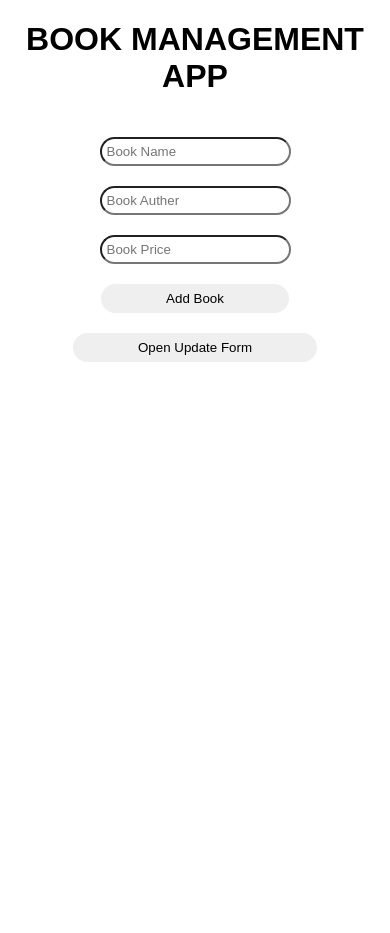
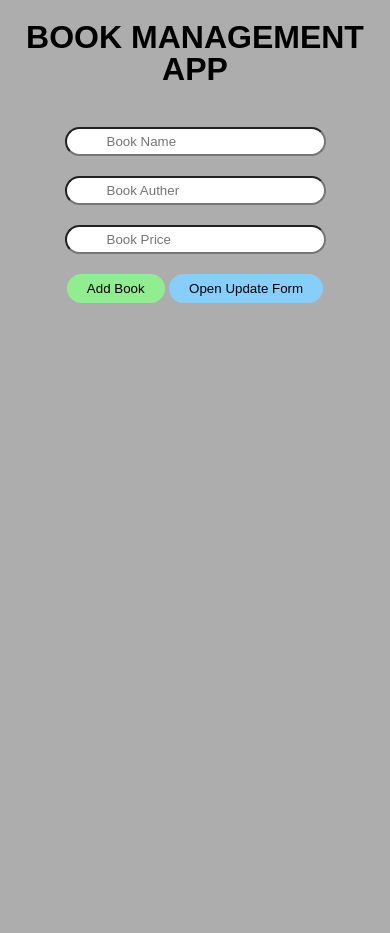
Before and after one commit to jenkem1337/oop-crud-with-view, a PHP site: page / in a window 390 px wide. Before the commit the page ends 362 px from the top, so only its background shows below. Run offline with PHP 8.4, Linux system fonts and the light colour scheme.

Commit message:
divs
some divs fixed and added

```diff
--- a/index.html
+++ b/index.html
@@ -5,6 +5,7 @@
     <meta http-equiv="X-UA-Compatible" content="IE=edge">
     <meta name="viewport" content="width=device-width, initial-scale=1.0">
     <link rel="stylesheet" href="style.css">
+
     <title>Uygulama</title>
 </head>
 <style>
@@ -12,30 +13,33 @@
 </style>
 <body>
     <h1 style="text-align: center;">BOOK MANAGEMENT APP</h1>
-    <div class="app" id="app">
-
-        <input type="text" placeholder="Book Name" id="kitap-input">
-        <input type="text" placeholder="Book Auther" id="yazar-input">
-        <input type="text" placeholder="Book Price" id="fiyat-input"> <br>
-        <button id="add-btn" onclick="addBook(event)"> Add Book </button>
-        <button id="form-btn" onclick="openUpdateForm(event)">Open Update Form</button>
-
-        <div id="update">
-            <span class="update-title">Book Updater Form</span> <br>
-            <input type="text"  class="newbook" placeholder="Book Name" >
-            <input type="text"  class="newauther" placeholder="Book Auther" >
-            <input type="text"  class="newprice" placeholder="Book Price" >
+        <div class="msg-container" id="msg-container">
+        </div>
+        <div class="book-forms-container">
+            <input type="text" placeholder="Book Name" id="kitap-input"> <br>
+            <input type="text" placeholder="Book Auther" id="yazar-input"> <br>
+            <input type="text" placeholder="Book Price" id="fiyat-input"> <br>
+            <div class="">
+                <button class="form-btns add-btn" onclick="addBook(event)"> Add Book </button>
+                <button class="form-btns update-form-btn" id="form-btn" onclick="openUpdateForm(event)">Open Update Form</button>
+            </div>
+            <div class="update-form" id="update">
+                <span class="update-title">Book Updater Form</span> <br>
+                <input type="text"  class="newbook" placeholder="Book Name" > <br>
+                <input type="text"  class="newauther" placeholder="Book Auther" > <br>
+                <input type="text"  class="newprice" placeholder="Book Price" >
+            </div>
         </div>
 
-        <div id="list-container" class="list-container">
+
+        <div id="list-container" class="list-container" >
             <ul class="list" id="list"></ul>
         </div>
-    </div>
+
 
 
 
 <script  src="app.js"></script>
 
-
 </body>
 </html>
--- a/style.css
+++ b/style.css
@@ -1,43 +1,133 @@
-body {font-family: Arial, Helvetica, sans-serif;}
 
-.app{
-    text-align: center;
+/* http://meyerweb.com/eric/tools/css/reset/
+   v2.0 | 20110126
+   License: none (public domain)
+*/
+
+html, body, div, span, applet, object, iframe,
+h2, h3, h4, h5, h6, p, blockquote, pre,
+a, abbr, acronym, address, big, cite, code,
+del, dfn, em, img, ins, kbd, q, s, samp,
+small, strike, strong, sub, sup, tt, var,
+b, u, i, center,
+dl, dt, dd, ol, ul, li,
+fieldset, form, label, legend,
+table, caption, tbody, tfoot, thead, tr, th, td,
+article, aside, canvas, details, embed,
+figure, figcaption, footer, header, hgroup,
+menu, nav, output, ruby, section, summary,
+time, mark, audio, video {
+	margin: 0;
+	padding: 0;
+	border: 0;
+	font-size: 100%;
+	font: inherit;
+	vertical-align: baseline;
+}
+/* HTML5 display-role reset for older browsers */
+article, aside, details, figcaption, figure,
+footer, header, hgroup, menu, nav, section {
+	display: block;
+}
+body {
+	line-height: 1;
+    font-family: Arial, Helvetica, sans-serif;
+    background-color: rgb(173, 173, 173);
+}
+ol, ul {
+	list-style: none;
+}
+blockquote, q {
+	quotes: none;
+}
+blockquote:before, blockquote:after,
+q:before, q:after {
+	content: '';
+	content: none;
+}
+table {
+	border-collapse: collapse;
+	border-spacing: 0;
 }
 
-#add-btn{
+/* width */
+::-webkit-scrollbar {
+    width: 10px;
+  }
+
+/* Track */
+::-webkit-scrollbar-track {
+    background: #f1f1f1;
+  }
+
+  /* Handle */
+  ::-webkit-scrollbar-thumb {
+    background: #888;
+  }
+
+  /* Handle on hover */
+  ::-webkit-scrollbar-thumb:hover {
+    background: #555;
+  }
+
+.msg-container{
+    padding: 20px;
+    color: white;
+    width: 100%;
+    text-align: center;
+    margin-top: 50px;
+    display: none;
+  }
+
+.book-forms-container{
+    float: left;
+    text-align: center;
+    margin-top: 150px;
+    margin-left: 100px;
+}
+
+.add-btn{
     margin-top:20px;
+    background-color: lightgreen;
+    border: none;
+    cursor: pointer;
+    border-radius: 50px;
+    padding:7px 40px;
+    transition: ease 1s;
 }
-#form-btn{
+
+.update-form-btn{
+    background-color: lightskyblue;
+    margin-top:20px;
     border: none;
+    cursor: pointer;
     border-radius: 50px;
-    padding: 7px 65px;
-    cursor: pointer;
-    margin-top:20px;
+    padding: 7px 40px;
+    transition: ease 1s;
 }
-#update{
+
+.update-form{
     text-align: center;
     display: none;
     margin-top: 20px;
 }
+
 input{
-
     border-radius: 50px;
-    padding: 5px ;
+    padding: 5px 40px ;
     margin-top: 20px
-}
-
-button{
-    border: none;
-    border-radius: 50px;
-    padding: 7px 65px;
-    cursor: pointer;
-
 }
 
 .list-container{
     justify-content: center;
+    width: 500px;
+    height: 550px;
     text-align: center;
-    margin-top: 30px;
+    margin-top: 80px;
+    float:right;
+    margin-right: 200px;
+    overflow: auto;
+
 }
 
 
@@ -45,16 +135,14 @@ button{
     justify-content: center;
     list-style-type: none;
     margin-top: 30px;
-
 }
 
-.buttons {
-    padding: 5px 65px;
+.book-buttons {
+    justify-content: center;
     border: none;
     cursor: pointer;
-    justify-content: center;
     border-radius: 50px;
-
+    padding: 7px 40px;
 }
 
 .update-title{
@@ -63,5 +151,63 @@ button{
 }
 
 .update-btn{
-    margin-top: 20px
+    margin-top: 20px;
+    border: none;
+    cursor: pointer;
+    border-radius: 50px;
+    padding: 7px 40px;
 }
+
+.update-btn{
+    background-color: lightskyblue;
+    transition: ease 1s;
+}
+
+.delete-btn{
+    background-color: lightcoral;
+    transition: ease 1s;
+}
+
+.toggle-btn{
+    background-color: lightsalmon;
+    transition: ease 1s;
+}
+
+
+.add-btn:hover{
+    background-color: rgba(27, 172, 27, 0.76);
+}
+.update-form-btn:hover{
+    background-color: rgb(0, 122, 197);
+}
+.update-btn:hover{
+    background-color: rgb(0, 122, 197);
+}
+.toggle-btn:hover{
+    background-color: rgb(255, 99, 37);
+}
+.delete-btn:hover{
+    background-color: rgb(255, 0, 0);
+}
+
+@media only screen and (max-width: 1156px) {
+    .book-forms-container{
+        width: 100%;
+        float: none;
+        margin-top: 20px;
+        margin-left:0px;
+    }
+    .list-container{
+        width: 100%;
+        float:none;
+        margin-right: 0px;
+    }
+
+    .book-buttons {
+        padding: 7px 20px;
+    }
+
+    .form-btns{
+        padding: 7px 20px;
+    }
+}
```
Also changed, not shown: app.js (+41 -9 lines).
